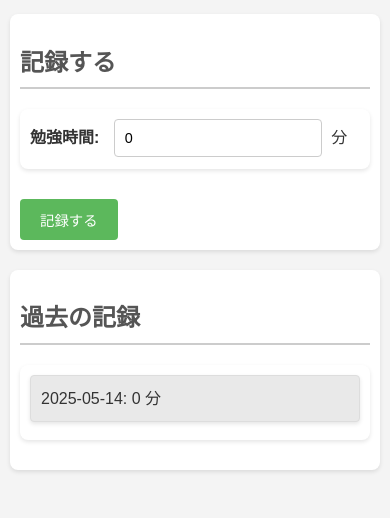
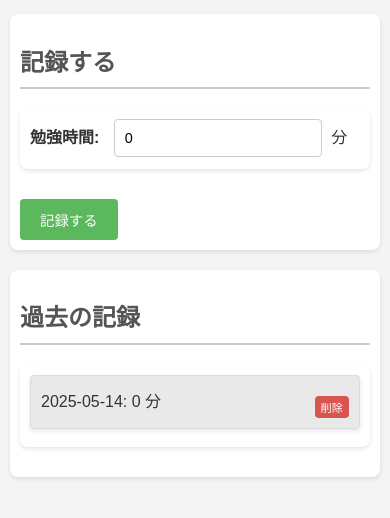
Before and after one commit to yoshi-asas/my-habit-app, a plain HTML site: page index.html in a window 390 px wide. Both pictures are taken after a click on the button "記録する". Shown: the part 86-604 px from the top of the page. Drawn offline with Linux system fonts and the light colour scheme.

Commit message:
〇〇機能を追加

```diff
--- a/index.html
+++ b/index.html
@@ -3,7 +3,7 @@
 <head>
     <meta charset="UTF-8">
     <meta name="viewport" content="width=device-width, initial-scale=1.0">
-    <title>習慣化アプリ (骨組み)</title>
+    <title>習慣化アプリ</title>
       <style>
 body {
     font-family: 'Arial', sans-serif; /* 読みやすいフォントファミリーを指定 */
@@ -63,32 +63,59 @@ button:hover {
 
 /* 記録表示エリア全体のスタイル（必要に応じて） */
 #record-area {
-    /* div タグのスタイルが適用されます */
+     /* div タグのスタイルが適用されます */
 }
 
 /* 個々の記録項目（JavaScriptで追加される予定の要素）のスタイル */
 .record-item {
     background-color: #e9e9e9; /* 記録項目の背景色 */
     padding: 10px; /* 記録項目の内側に余白 */
-    margin-bottom: 8px; /* 記録項目同士の間に余白 */
-    border-radius: 4px; /* 記録項目の角を丸くする */
-    border: 1px solid #ddd; /* 記録項目のボーダー */
+    margin-bottom: 8px;
+    border-radius: 4px;
+    border: 1px solid #ddd;
+    word-break: break-all; /* 長い内容でも改行されるように */
+    display: flex; /* 記録内容とボタンを横並びにする */
+    justify-content: space-between; /* 記録内容とボタンを両端に配置 */
+    align-items: center; /* 縦方向の中央揃え */
 }
 
-/* スマートフォン表示時の調整（任意） */
+/* 削除ボタンのスタイル */
+.delete-button {
+    padding: 5px 10px; /* ボタンの内側に余白 */
+    background-color: #d9534f; /* ボタンの背景色 (赤) */
+    color: white; /* ボタンの文字色を白に */
+    border: none; /* ボタンのボーダーをなくす */
+    border-radius: 4px; /* ボタンの角を丸くする */
+    cursor: pointer; /* カーソルをポインターに変更 */
+    font-size: 0.8rem; /* フォントサイズを小さく */
+    margin-left: 10px; /* 記録内容との間に余白 */
+    flex-shrink: 0; /* 内容が長くなってもボタンのサイズを縮小しない */
+    transition: background-color 0.3s ease; /* ホバー時の色変化を滑らかにする */
+}
+
+.delete-button:hover {
+    background-color: #c9302c; /* ホバー時の背景色 */
+}
+
+
 @media (max-width: 600px) {
     body {
-        margin: 10px; /* 狭い画面では余白を減らす */
+        margin: 10px;
     }
     div {
-        padding: 10px; /* 狭い画面では内側の余白を減らす */
+        padding: 10px;
     }
     input[type="number"],
     input[type="text"],
     button {
-        font-size: 0.9rem; /* 狭い画面ではフォントサイズを少し小さく */
+        font-size: 0.9rem;
+    }
+    .delete-button {
+        font-size: 0.7rem; /* スマートフォンではさらに小さく */
+        padding: 3px 6px;
     }
 }
+
       </style>
 </head>
 <body>
@@ -121,7 +148,7 @@ button:hover {
 
         // --- 関数定義 ---
 
-        // 現在の日付を YYYY-MM-DD 形式で取得する関数
+        // 現在の日付をYYYY-MM-DD 形式で取得する関数
         function getCurrentDate() {
             const now = new Date();
             const year = now.getFullYear();
@@ -147,6 +174,19 @@ button:hover {
             localStorage.setItem(STORAGE_KEY, JSON.stringify(records));
         }
 
+        // 指定されたインデックスの記録を削除する関数
+        function deleteRecord(indexToDelete) {
+            const records = loadRecords(); // 最新の記録を読み込む
+
+            // 指定されたインデックスの項目を配列から削除
+            // splice(開始インデックス, 削除する要素数)
+            records.splice(indexToDelete, 1);
+
+            saveRecords(records); // 変更した配列をローカルストレージに保存
+            renderRecords(); // 記録リストを再描画して画面を更新
+        }
+
+
         // 記録リストを表示エリアに描画する関数
         function renderRecords() {
             // 既存の表示内容をクリア
@@ -160,19 +200,38 @@ button:hover {
                 return;
             }
 
-            // 記録を日付の新しい順にソート (必要であれば)
-            // records.sort((a, b) => new Date(b.date) - new Date(a.date));
-
             // 各記録項目を表示
-            records.forEach(record => {
+            // 配列のインデックスを記録項目と一緒に渡すことで、削除時にどの項目かを特定できるようにします
+            records.forEach((record, index) => {
                 const recordItem = document.createElement('div');
                 recordItem.classList.add('record-item'); // CSSでスタイルを適用するためにクラスを追加
-                recordItem.textContent = `${record.date}: ${record.time} 分`; // 例: "2023-10-27: 60 分"
 
+                // 記録内容を表示する要素を作成
+                const recordContent = document.createElement('span');
+                recordContent.textContent = `${record.date}: ${record.time} 分`; // 例: "2023-10-27: 60 分"
                 // 他の項目があればここに追加して表示
                 // if (record.content) {
-                //     recordItem.textContent += ` (${record.content})`;
+                //     recordContent.textContent += ` (${record.content})`;
                 // }
+
+                // 削除ボタンを作成
+                const deleteButton = document.createElement('button');
+                deleteButton.textContent = '削除';
+                deleteButton.classList.add('delete-button'); // CSSでスタイルを適用
+
+                // 削除ボタンにクリックイベントリスナーを追加
+                // どの記録項目に対応するボタンか分かるように、forEachのindexを渡します
+                deleteButton.addEventListener('click', () => {
+                    // 削除確認ダイアログを表示
+                    if (confirm('この記録を削除してもよろしいですか？')) {
+                         deleteRecord(index); // 確認後、削除関数を呼び出す
+                    }
+                });
+
+                // 記録内容と削除ボタンを記録項目に追加
+                recordItem.appendChild(recordContent);
+                recordItem.appendChild(deleteButton);
+
 
                 recordsList.appendChild(recordItem); // 表示エリアに追加
             });
```
